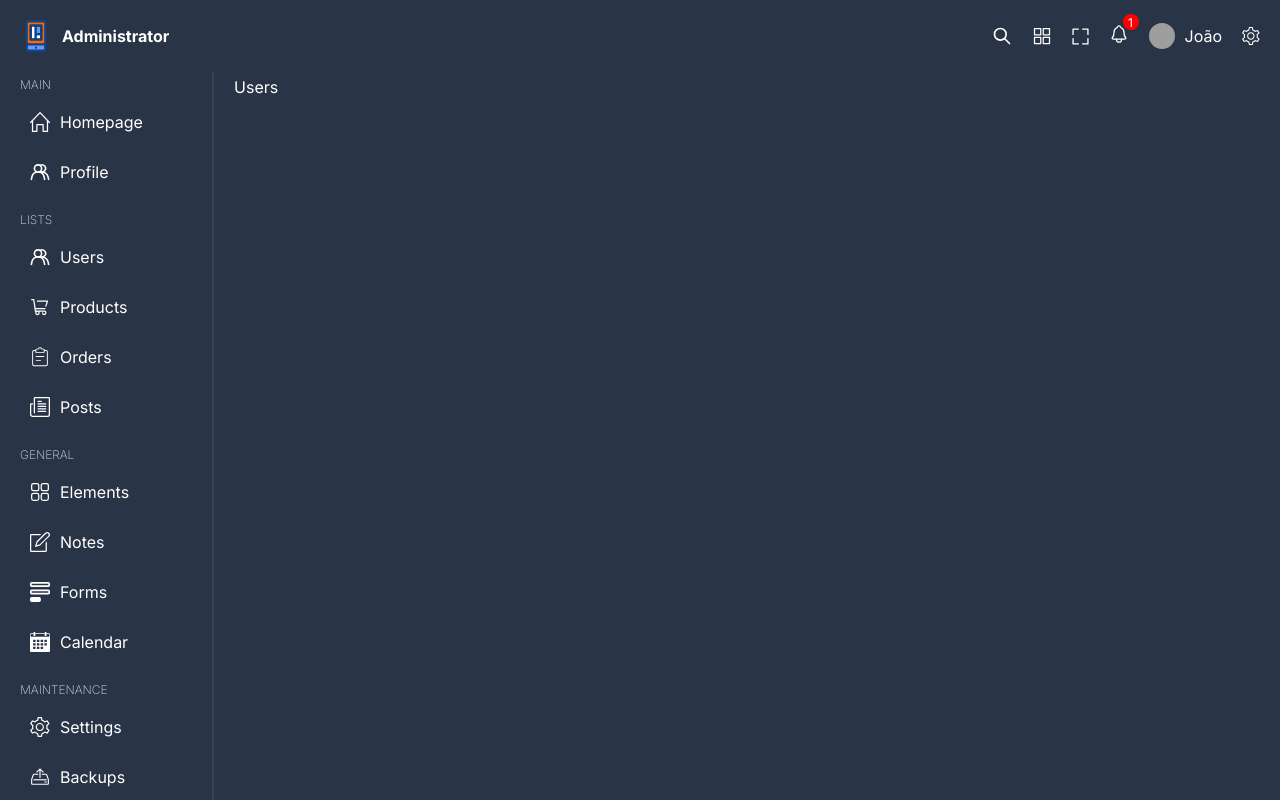
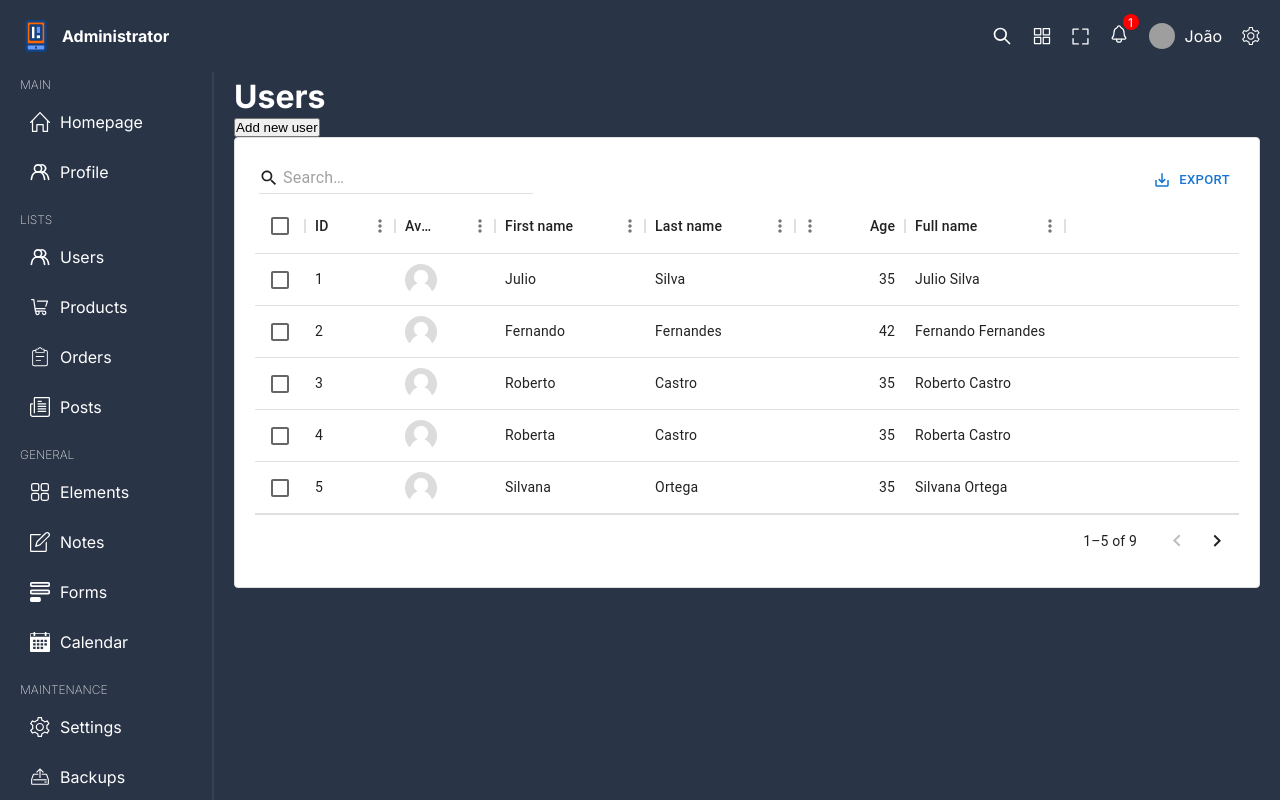
Before and after one commit to BrunoCastroM/Dashboard, a React (Vite) app: page /users in a window 1280 px wide. Shown: the top 800 px of the page. Built offline with nearby package versions, Linux system fonts and the light colour scheme; grey boxes are pictures that could not be loaded.

Commit message:
Starting the users page

```diff
--- a/package.json
+++ b/package.json
@@ -10,6 +10,10 @@
     "preview": "vite preview"
   },
   "dependencies": {
+    "@emotion/react": "^11.11.1",
+    "@emotion/styled": "^11.11.0",
+    "@mui/material": "^5.14.7",
+    "@mui/x-data-grid": "^6.12.0",
     "react": "^18.2.0",
     "react-dom": "^18.2.0",
     "react-router-dom": "^6.15.0",
--- /dev/null
+++ b/src/components/dataTable/DataTable.tsx
@@ -0,0 +1,91 @@
+import {
+  DataGrid,
+  GridColDef,
+  GridValueGetterParams,
+  GridToolbar,
+} from "@mui/x-data-grid";
+import "./dataTable.scss";
+
+export default function DataTable() {
+  const columns: GridColDef[] = [
+    { field: "id", headerName: "ID", width: 90 },
+    {
+      field: "avatar",
+      headerName: "Avatar",
+      width: 100,
+      renderCell: (params) => {
+        return <img src={params.row.img || "noavatar.png"} alt="user" />;
+      },
+    },
+    {
+      field: "firstName",
+      headerName: "First name",
+      width: 150,
+      editable: true,
+    },
+    {
+      field: "lastName",
+      headerName: "Last name",
+      width: 150,
+      editable: true,
+    },
+    {
+      field: "age",
+      headerName: "Age",
+      type: "number",
+      width: 110,
+      editable: true,
+    },
+    {
+      field: "fullName",
+      headerName: "Full name",
+      description: "this column has a value getter and is not sortable",
+      sortable: false,
+      width: 160,
+      valueGetter: (params: GridValueGetterParams) =>
+        `${params.row.firstName || ""} ${params.row.lastName || ""}`,
+    },
+  ];
+
+  const rows = [
+    { id: 1, lastName: "Silva", firstName: "Julio", age: 35 },
+    { id: 2, lastName: "Fernandes", firstName: "Fernando", age: 42 },
+    { id: 3, lastName: "Castro", firstName: "Roberto", age: 35 },
+    { id: 4, lastName: "Castro", firstName: "Roberta", age: 35 },
+    { id: 5, lastName: "Ortega", firstName: "Silvana", age: 35 },
+    { id: 6, lastName: "Amoedo", firstName: "Rafael", age: 35 },
+    { id: 7, lastName: "Silveira", firstName: "Tarantino", age: 35 },
+    { id: 8, lastName: "Olveira", firstName: "José", age: 35 },
+    { id: 9, lastName: "Girao", firstName: "Rafaela", age: 35 },
+  ];
+
+  return (
+    <div className="data_table">
+      <DataGrid
+        className="data_grid"
+        rows={rows}
+        columns={columns}
+        initialState={{
+          pagination: {
+            paginationModel: {
+              pageSize: 5,
+            },
+          },
+        }}
+        slots={{ toolbar: GridToolbar }}
+        slotProps={{
+          toolbar: {
+            showQuickFilter: true,
+            quickFilterProps: { debounceMs: 500 },
+          },
+        }}
+        pageSizeOptions={[5]}
+        checkboxSelection
+        disableRowSelectionOnClick
+        disableColumnFilter
+        disableColumnSelector
+        disableDensitySelector
+      />
+    </div>
+  );
+}
--- /dev/null
+++ b/src/components/dataTable/dataTable.scss
@@ -0,0 +1,17 @@
+.data_table {
+  .data_grid {
+    background-color: #fff;
+    padding: 20px;
+
+    .MuiDataGrid-toolbarContainer {
+      flex-direction: row-reverse;
+    }
+
+    img {
+      width: 32px;
+      height: 32px;
+      border-radius: 50%;
+      object-fit: cover;
+    }
+  }
+}
--- a/src/pages/users/Users.tsx
+++ b/src/pages/users/Users.tsx
@@ -1,7 +1,14 @@
-import './users.scss'
+import DataTable from "../../components/dataTable/DataTable";
+import "./users.scss";
 
 export default function Users() {
   return (
-    <div className="users">Users</div>
-  )
+    <div className="users">
+      <div className="info">
+        <h1>Users</h1>
+        <button>Add new user</button>
+      </div>
+      <DataTable />
+    </div>
+  );
 }
```
Also changed, not shown: 1 other file (tests, documents, lock files or other folders).
